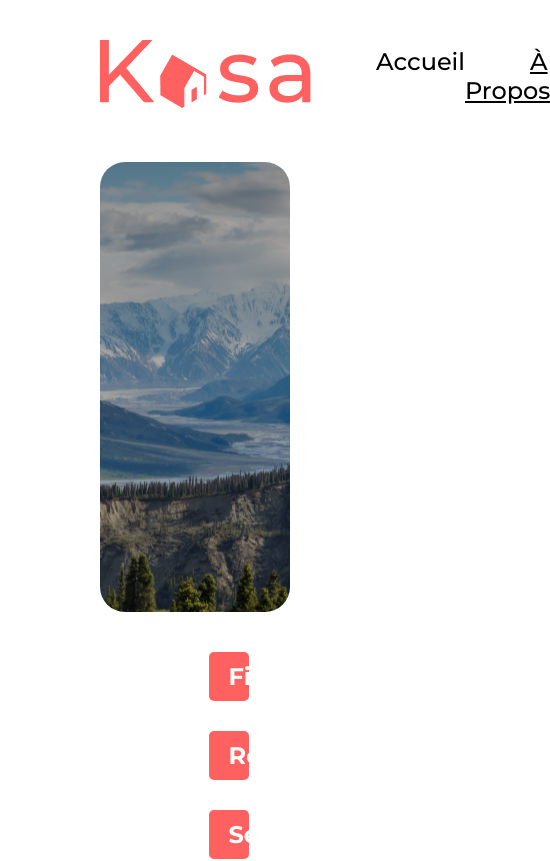
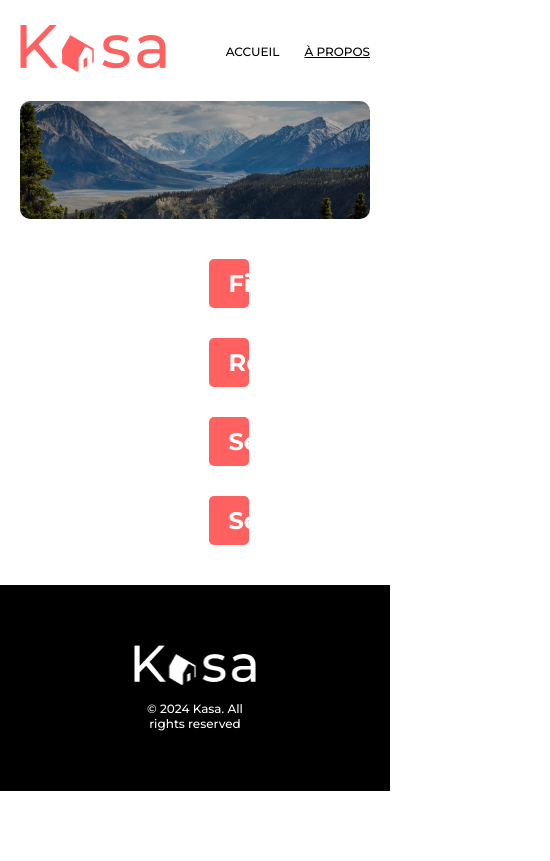
Before and after one commit to Dave25440/OpenClassrooms-P5-Kasa, a React (Create React App) app: page /a-propos in a window 390 px wide. Shown: the top 861 px of the page, 550 px wide, since content can reach past the window. Built offline with nearby package versions, Linux system fonts and the light colour scheme.

Commit message:
Add breakpoint variable at 768px to Layout global stylesheet and use it to update all media queries from Header, Footer, Error, CardContainer, Card and Banner components

```diff
--- a/src/components/Banner/Banner.module.scss
+++ b/src/components/Banner/Banner.module.scss
@@ -7,7 +7,7 @@
     margin: 0 100px;
     @include radius-shadow(25px, drop-shadow(0 4px 4px rgba(0, 0, 0, 0.25)));
 
-    @media (max-width: 375px) {
+    @media (max-width: $breakpoint-small) {
         text-align: left;
         background-size: 190%;
         margin: 0 20px;
@@ -19,7 +19,7 @@
             url("../../assets/about-illustration.png") no-repeat center;
         @include radius-shadow(25px, none);
 
-        @media (max-width: 375px) {
+        @media (max-width: $breakpoint-small) {
             background-size: 115%;
             @include radius-shadow(10px, none);
         }
@@ -32,7 +32,7 @@
         padding: 80px 0;
         @include text-format($color-secondary, 48px, 700);
 
-        @media (max-width: 375px) {
+        @media (max-width: $breakpoint-small) {
             text-shadow: none;
             padding: 30px 95px 30px 15px;
             @include text-format($color-secondary, 24px, 700);
--- a/src/components/Card/Card.module.scss
+++ b/src/components/Card/Card.module.scss
@@ -9,7 +9,7 @@
         filter: drop-shadow(0 4px 4px rgba(0, 0, 0, 0.5));
     }
 
-    @media (max-width: 375px) {
+    @media (max-width: $breakpoint-small) {
         @include card-format(100%, 255px);
     }
 
@@ -17,7 +17,7 @@
         object-fit: cover;
         @include card-format(100%, 340px);
 
-        @media (max-width: 375px) {
+        @media (max-width: $breakpoint-small) {
             @include card-format(100%, 255px);
         }
     }
@@ -38,7 +38,7 @@
         @include text-format($color-secondary, 18px, 700);
         @include card-format(calc(100% - 40px), 300px);
 
-        @media (max-width: 375px) {
+        @media (max-width: $breakpoint-small) {
             @include card-format(calc(100% - 40px), 215px);
         }
     }
--- a/src/components/CardContainer/CardContainer.module.scss
+++ b/src/components/CardContainer/CardContainer.module.scss
@@ -10,7 +10,7 @@
     padding: 50px;
     margin: 50px 100px;
 
-    @media (max-width: 375px) {
+    @media (max-width: $breakpoint-small) {
         grid-template-columns: 1fr;
         row-gap: 20px;
         background-color: transparent;
--- a/src/components/Footer/Footer.module.scss
+++ b/src/components/Footer/Footer.module.scss
@@ -6,7 +6,7 @@
     @include text-format($color-secondary, 24px, 500);
     @include column-flexbox(45px);
 
-    @media (max-width: 375px) {
+    @media (max-width: $breakpoint-small) {
         text-align: center;
         padding: 60px 135px;
         @include text-format($color-secondary, 12px, 500);
--- a/src/components/Header/Header.module.scss
+++ b/src/components/Header/Header.module.scss
@@ -6,7 +6,7 @@
     align-items: center;
     margin: 40px 100px 50px 100px;
 
-    @media (max-width: 375px) {
+    @media (max-width: $breakpoint-small) {
         margin: 25px 20px;
     }
 
@@ -26,7 +26,7 @@
             text-decoration: underline;
         }
 
-        @media (max-width: 375px) {
+        @media (max-width: $breakpoint-small) {
             text-transform: uppercase;
             margin-left: 25px;
             @include text-format($color-tertiary, 12px, 500);
--- a/src/components/Header/index.jsx
+++ b/src/components/Header/index.jsx
@@ -9,7 +9,7 @@ const Header = () => {
     return (
         <header className={styles.headblock}>
             <picture>
-                <source srcSet={SmallLogo} media="(max-width: 375px)" />
+                <source srcSet={SmallLogo} media="(max-width: 768px)" />
                 <img src={Logo} alt="Kasa" />
             </picture>
             <nav>
--- a/src/components/Layout/Layout.module.scss
+++ b/src/components/Layout/Layout.module.scss
@@ -1,4 +1,5 @@
 // Variables
+$breakpoint-small: 768px;
 $color-primary: #ff6060;
 $color-secondary: #fff;
 $color-tertiary: #000;
```
Also changed, not shown: src/components/Error/Error.module.scss (+4 -4 lines).
